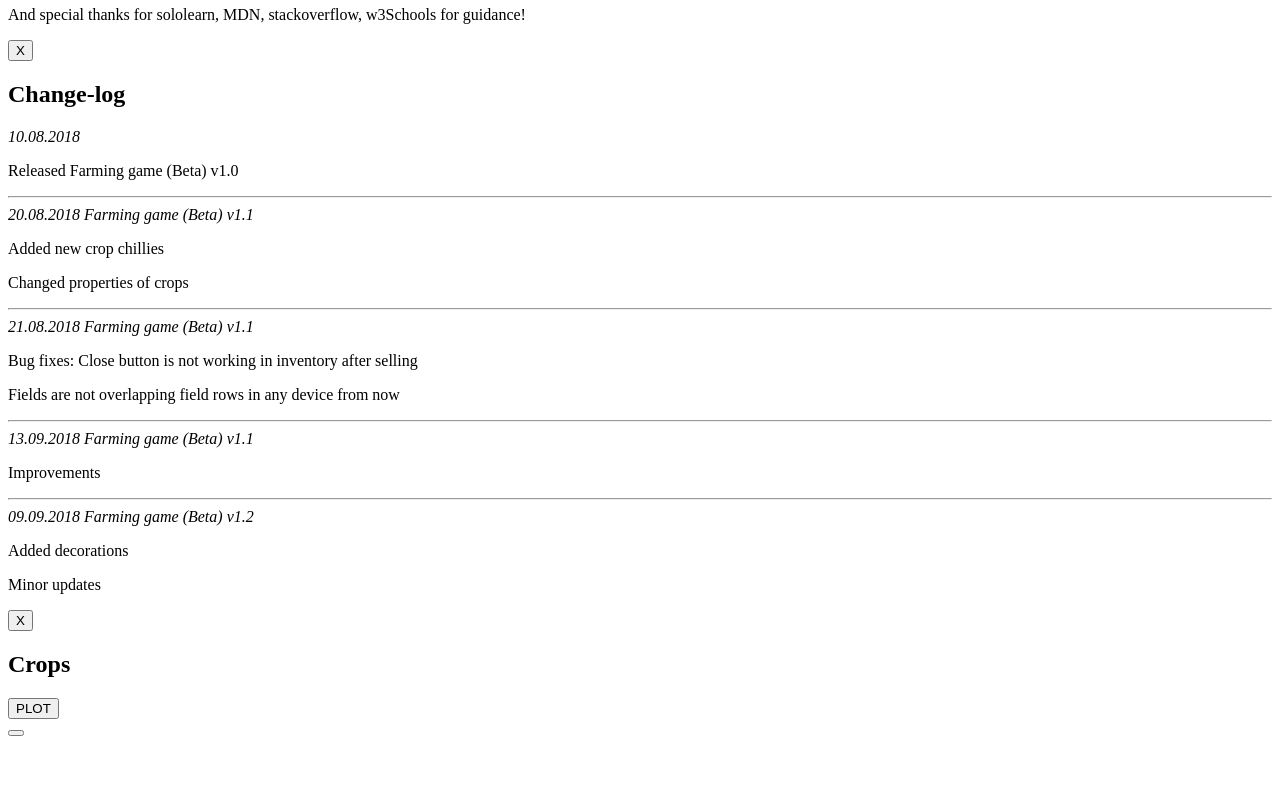
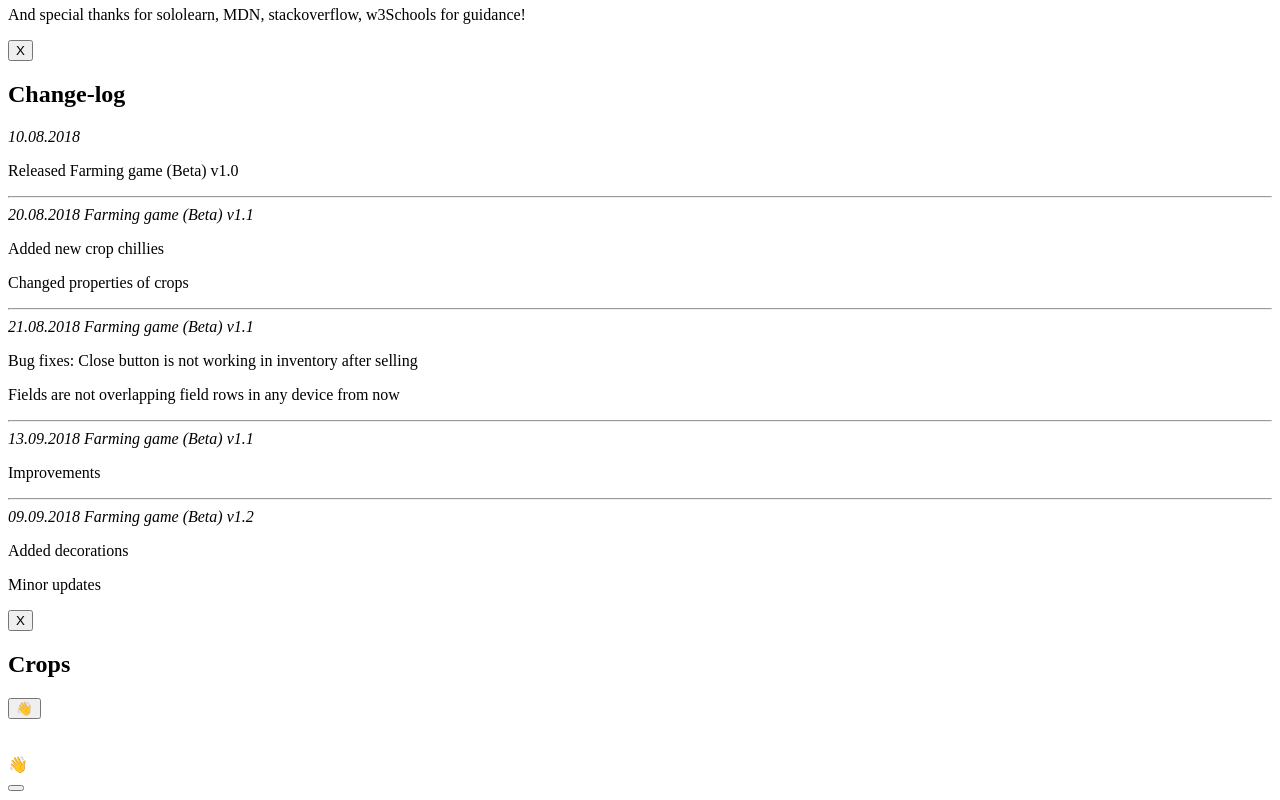
Before and after one commit to Seniru/farming-game, a plain HTML site: page index.html in a window 1280 px wide. Shown: the part 782-1582 px from the top of the page. Before the commit the page ends 1527 px from the top, so only its background shows below. Drawn offline with nearby package versions, Linux system fonts and the light colour scheme.

Commit message:
Update index.html
developing a new tool

```diff
--- a/index.html
+++ b/index.html
@@ -62,7 +62,9 @@
 
 
        </article>
-        <div id="shadow"><button id="plot">PLOT</button></div>
+       <div id="shadow"><button id="plot">👋</button></div>
+
+       <div id="selections"> <br><br> <div id="none" style="left:5px;top:5px">👋 </div></div>
 <button class="doneBtn"></button>
     </body>
 </html>
```
